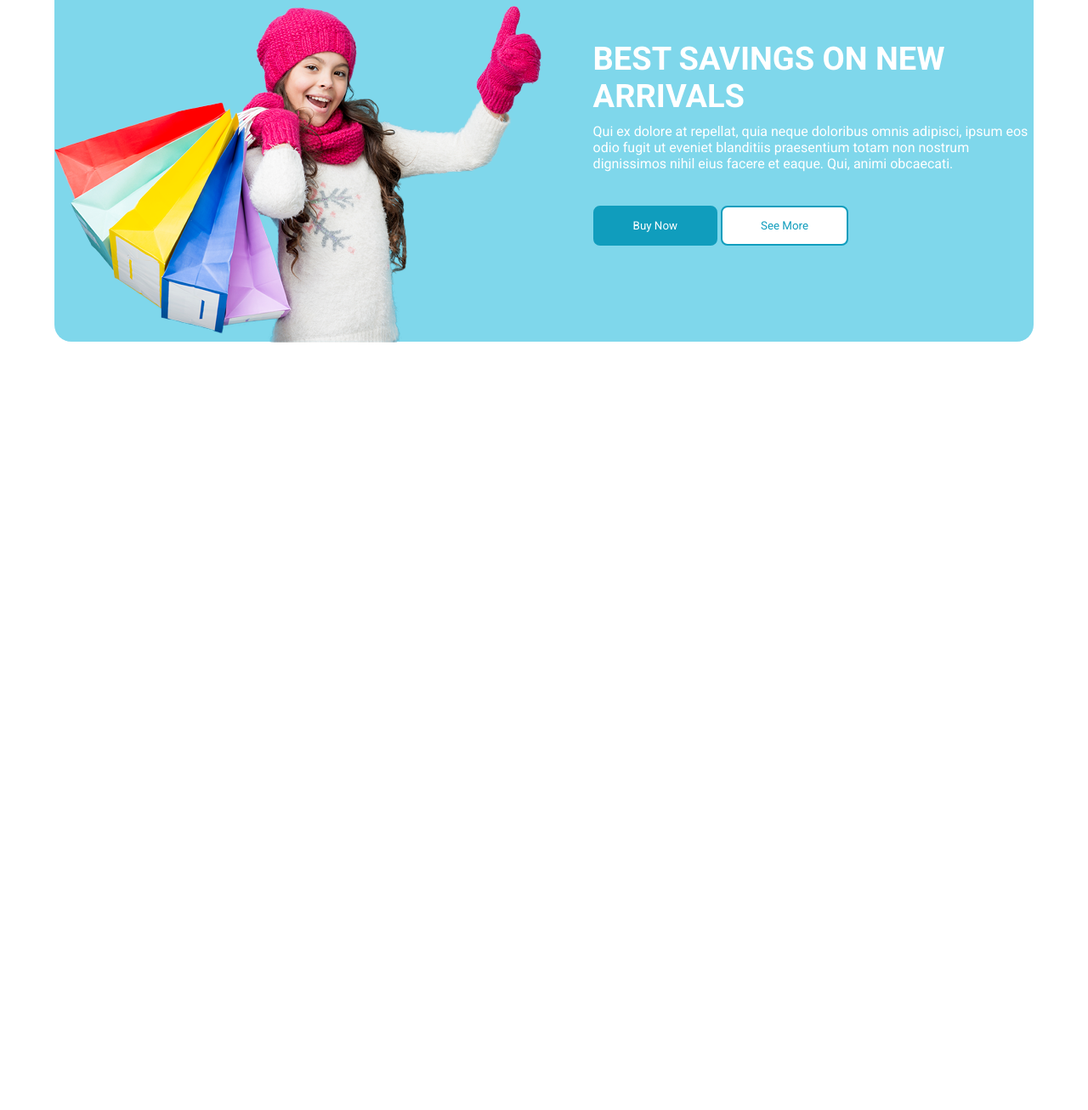
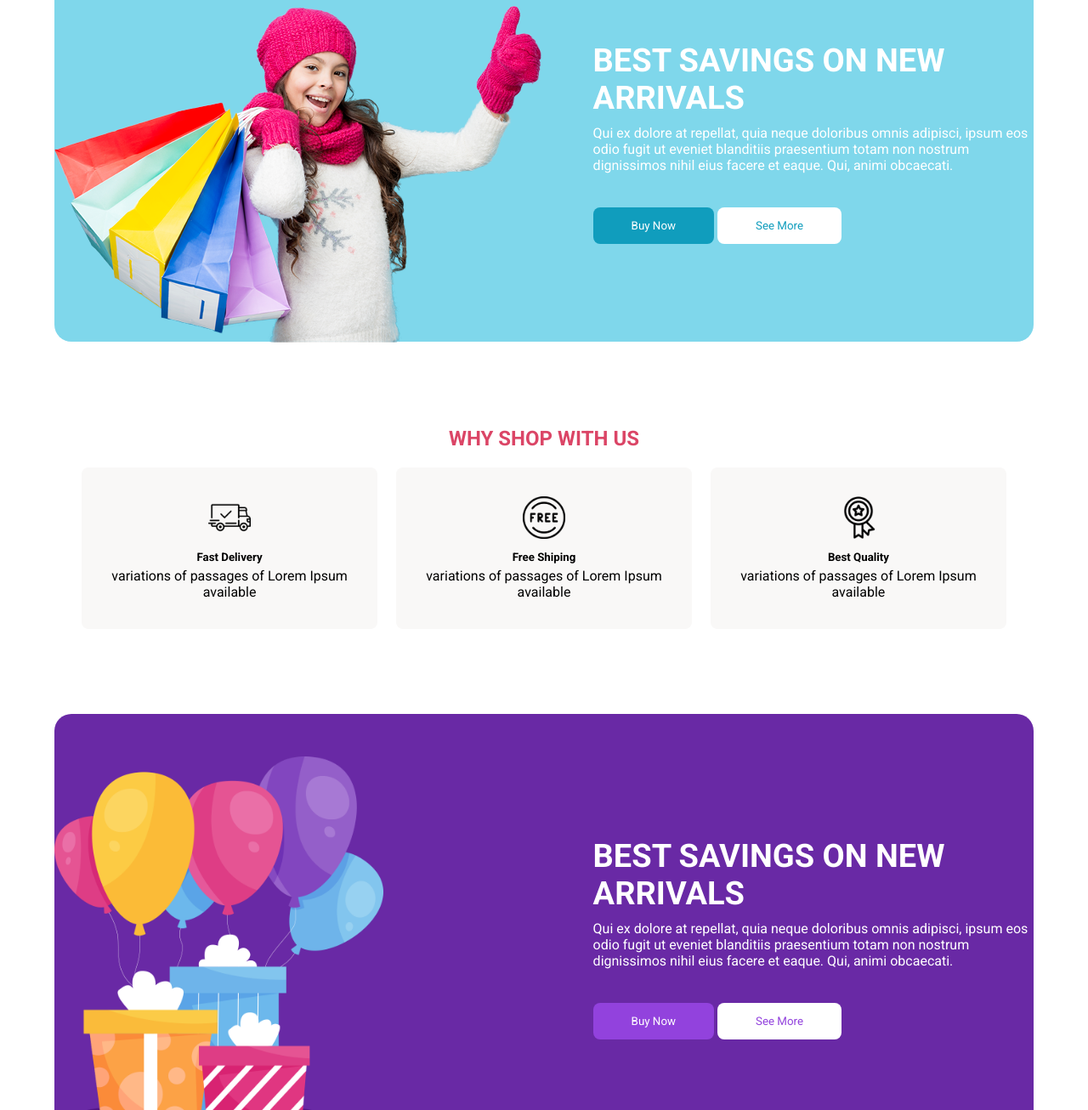
Before and after one commit to rashedahmed0/Giftos, a plain HTML site: page index.html in a window 1280 px wide. Shown: the part 1494-2800 px from the top of the page at 85% size. Before the commit the page ends 1996 px from the top, so only its background shows below. Drawn offline with Linux system fonts and the light colour scheme.

Commit message:
contact us section

```diff
--- a/index.html
+++ b/index.html
@@ -214,7 +214,82 @@
         </div>
     </section>
 
+    <!-- why section -->
+    <section class="why">
+        <div class="container">
+            <div class="title">
+                <h1>WHY SHOP WITH US</h1>
+            </div>
+            <div class="why-content">
 
+                <div class="why-card">
+                    <img src="./images/truck.png" alt="">
+                    <h5>Fast Delivery</h5>
+                    <p>variations of passages of Lorem Ipsum available</p>
+                </div>
+
+                <div class="why-card">
+                    <img src="./images/free.png" alt="">
+                    <h5>Free Shiping</h5>
+                    <p>variations of passages of Lorem Ipsum available</p>
+                </div>
+
+                <div class="why-card">
+                    <img src="./images/high-quality.png" alt="">
+                    <h5>Best Quality</h5>
+                    <p>variations of passages of Lorem Ipsum available</p>
+                </div>
+            </div>
+        </div>
+    </section>
+
+    <!-- gift section -->
+    <section class="gift">
+        <div class="gift-container">
+            <div class="gift-content">
+                <div class="gift-img">
+                    <img src="./images/gifts.png" alt="">
+                </div>
+                <div class="gift-text">
+                    <h1>BEST SAVINGS ON
+                        NEW ARRIVALS</h1>
+                    <p>Qui ex dolore at repellat, quia neque doloribus omnis adipisci, ipsum eos odio fugit ut
+                        eveniet blanditiis praesentium totam non nostrum dignissimos nihil eius facere et eaque.
+                        Qui, animi obcaecati.
+
+                    </p>
+                    <button class="btn3">Buy Now</button>
+                    <button class="btn4">See More</button>
+                </div>
+            </div>
+        </div>
+    </section>
+
+    <!-- contact us section -->
+    <section class="contact">
+        <div class="contact-container">
+            <div class="contact-title">
+                <h1>CONTACT US</h1>
+                <div class="contact-content">
+                    <div class="contact-map">
+                        <iframe
+                            src="https://www.google.com/maps/embed?pb=!1m18!1m12!1m3!1d14607.600411694459!2d90.3654296!3d23.7509415!2m3!1f0!2f0!3f0!3m2!1i1024!2i768!4f13.1!4m3!3e6!4m0!4m0!5e0!3m2!1sen!2sbd!4v1689416530865!5m2!1sen!2sbd"
+                            width="600" height="450" style="border:0;" allowfullscreen="" loading="lazy"
+                            referrerpolicy="no-referrer-when-downgrade"></iframe>
+                    </div>
+                    <div class="contact-from">
+                        <form>
+                            <input type="text" placeholder="Name">
+                            <input type="email" placeholder="Email">
+                            <input type="text" placeholder="Number">
+                            <input type="text" placeholder="Message" class="textarea">
+                        </form>
+                        <button class="btn">Send</button>
+                    </div>
+                </div>
+            </div>
+        </div>
+    </section>
 </body>
 
 </html>
--- a/style.css
+++ b/style.css
@@ -9,7 +9,7 @@
 }
 
 .container {
-    width: 80%;
+    width: 85%;
     margin: auto;
 }
 
@@ -23,6 +23,7 @@
 }
 
 .btn:hover {
+    color: #db4566;
     background: transparent;
 
 }
@@ -282,16 +283,200 @@ nav ul li a {
     color: white;
     background-color: #109dbd;
     padding: 14px 45px;
-    border: 2px solid #109dbd;
+    /* border: 2px solid #109dbd; */
+    border: none;
     transition: 0.6s;
     border-radius: 8px;
+    transition: 0.5s;
+}
+
+.btn1:hover {
+    color: #109dbd;
+    background-color: white;
+    /* border: 2px solid #109dbd; */
 }
 
 .btn2 {
     color: #109dbd;
     background-color: white;
     padding: 14px 45px;
-    border: 2px solid #109dbd;
+    /* border: 2px solid #109dbd; */
+    border: none;
     transition: 0.6s;
     border-radius: 8px;
+    transition: 0.5s;
 }
+
+.btn2:hover {
+    color: white;
+    background-color: #109dbd;
+    /* border: 2px solid #109dbd; */
+}
+
+
+/* why section */
+.why {
+    margin-bottom: 100px;
+}
+
+.why-content {
+    display: flex;
+    justify-content: space-between;
+}
+
+.why-card {
+    text-align: center;
+    flex-basis: 32%;
+    background-color: #f9f8f7;
+    padding: 34px 15px;
+    border-radius: 8px
+}
+
+.why-card img {
+    width: 50px;
+}
+
+.why-card h5 {
+    margin-top: 10px;
+}
+
+.why-card p {
+    margin-top: 5px;
+}
+
+/* gift section */
+.gift {
+    margin-bottom: 100px;
+}
+
+.gift-container {
+    width: 90%;
+    margin: auto;
+    background-color: #6929a5;
+    border-radius: 20px;
+    padding: 50px 0;
+}
+
+.gift-content {
+    display: flex;
+    justify-content: space-between;
+    align-items: center;
+}
+
+.gift-img {
+    flex-basis: 48%;
+
+}
+
+.gift-img img {
+    width: 70%;
+}
+
+.gift-text {
+    width: 45%;
+}
+
+.gift-text h1 {
+    color: white;
+    font-size: 38px;
+    font-weight: 600;
+    margin-bottom: 10px;
+}
+
+.gift-text p {
+    color: white;
+    font-size: 16px;
+    margin-bottom: 40px;
+}
+
+.gift-text button {
+    margin-bottom: 20px;
+}
+
+.btn3 {
+    color: white;
+    background-color: #9242dd;
+    padding: 14px 45px;
+    /* border: 2px solid #109dbd; */
+    border: none;
+    transition: 0.6s;
+    border-radius: 8px;
+    transition: 0.5s;
+}
+
+.btn3:hover {
+    color: #9242dd;
+    background-color: white;
+    /* border: 2px solid #109dbd; */
+}
+
+.btn4 {
+    color: #9242dd;
+    background-color: white;
+    padding: 14px 45px;
+    /* border: 2px solid #109dbd; */
+    border: none;
+    transition: 0.6s;
+    border-radius: 8px;
+    transition: 0.5s;
+}
+
+.btn4:hover {
+    color: white;
+    background-color: #9242dd;
+    /* border: 2px solid #109dbd; */
+}
+
+/* contact us section */
+.contact {
+    margin-bottom: 100px;
+}
+
+.contact-container {
+    width: 90%;
+    margin: auto;
+    box-shadow: rgba(100, 100, 111, 0.2) 0px 7px 29px 0px;
+}
+
+.contact-title {}
+
+.contact-title h1 {
+    margin-bottom: 20px;
+    color: #db4566;
+    font-weight: 700;
+}
+
+.contact-content {
+    display: flex;
+    justify-content: space-around;
+}
+
+.contact-map {
+    flex-basis: 45%;
+}
+
+iframe {}
+
+.contact-from {
+    text-align: center;
+    flex-basis: 45%;
+}
+
+.contact-from button {
+    margin-top: 10px;
+}
+
+form {
+    display: flex;
+    flex-direction: column;
+}
+
+form input {
+    margin: 10px;
+    outline: 0;
+    padding: 20px;
+}
+
+form .textarea {
+    padding: 40px 10px;
+}
```
